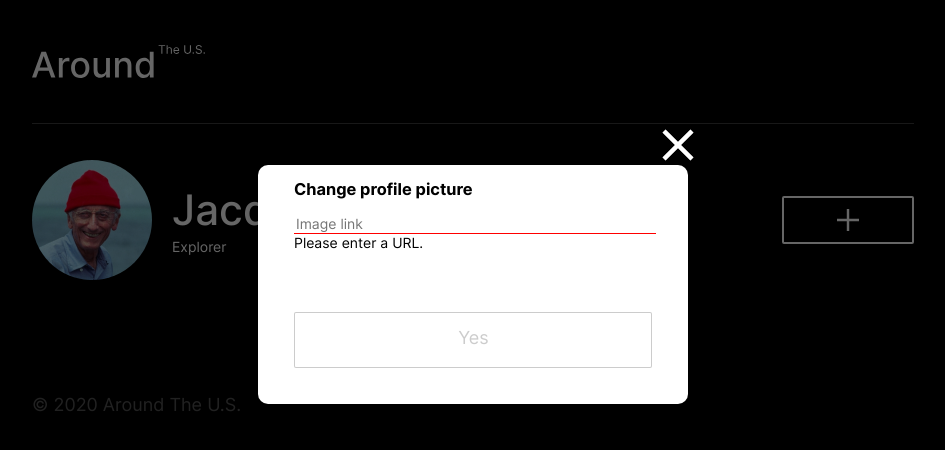
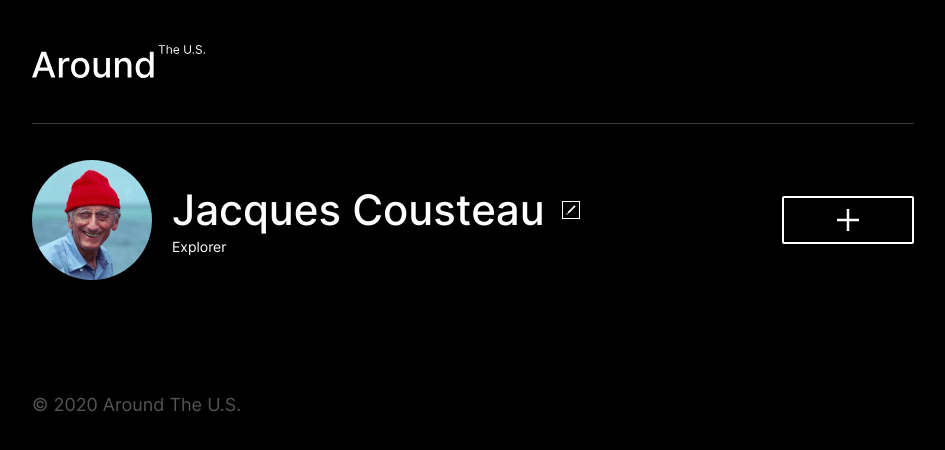
Before and after one commit to datvidc/web_project_4, a website built with webpack: page src/index.html in a window 1280 px wide. Shown: the whole page, without its empty margins (167-1112 px from the left). Built offline with nearby package versions, Linux system fonts and the light colour scheme; some packages are replaced by stand-ins of ours; no server answers.

Commit message:
getting ready

```diff
--- a/src/index.html
+++ b/src/index.html
@@ -44,7 +44,7 @@
     <p class="footer__copyright ">© 2020 Around The U.S.</p>
   </footer>
 
-  <div class="popup popup__edit-picture popup_visible">
+  <div class="popup popup__edit-picture ">
     <div class="popup__container popup__container_userImg">
       <button type="submit " class="popup__close"> </button>
       <form class="popup__edit-form popup__edit-userImg">
```
